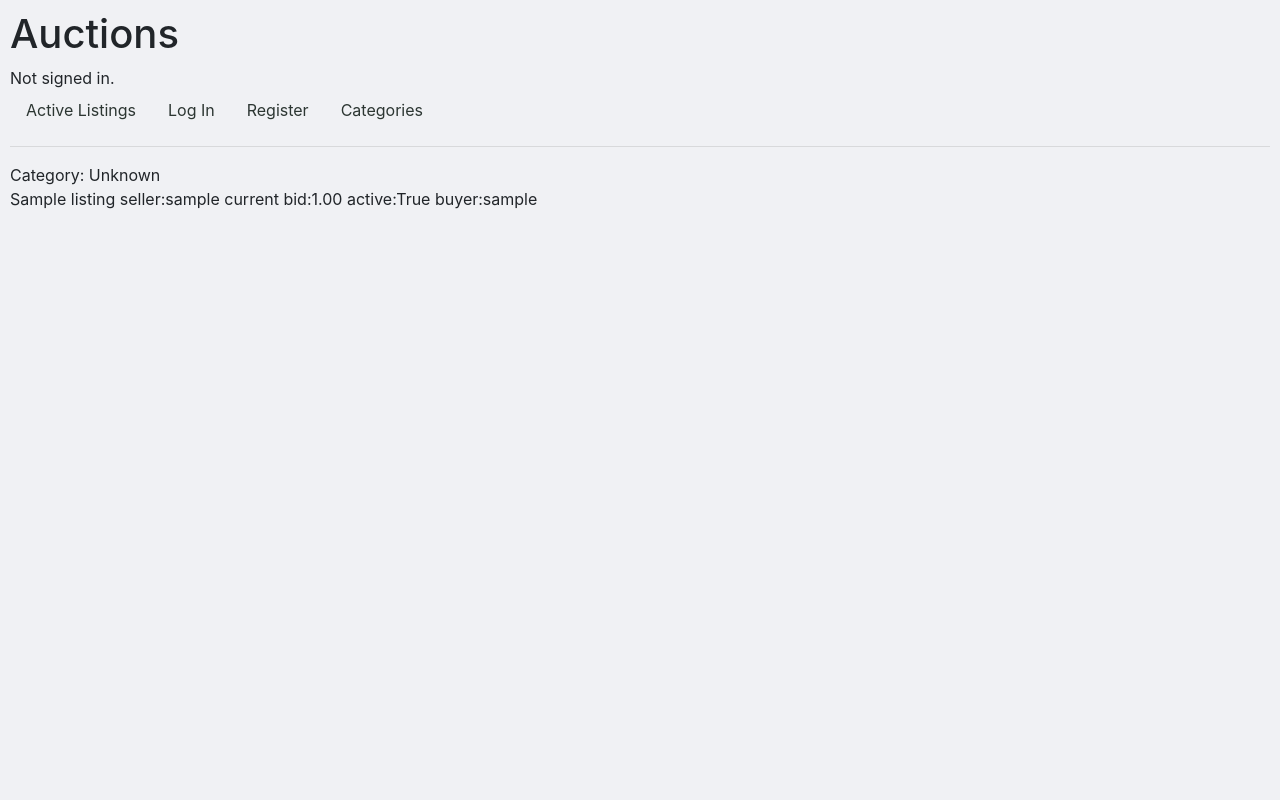
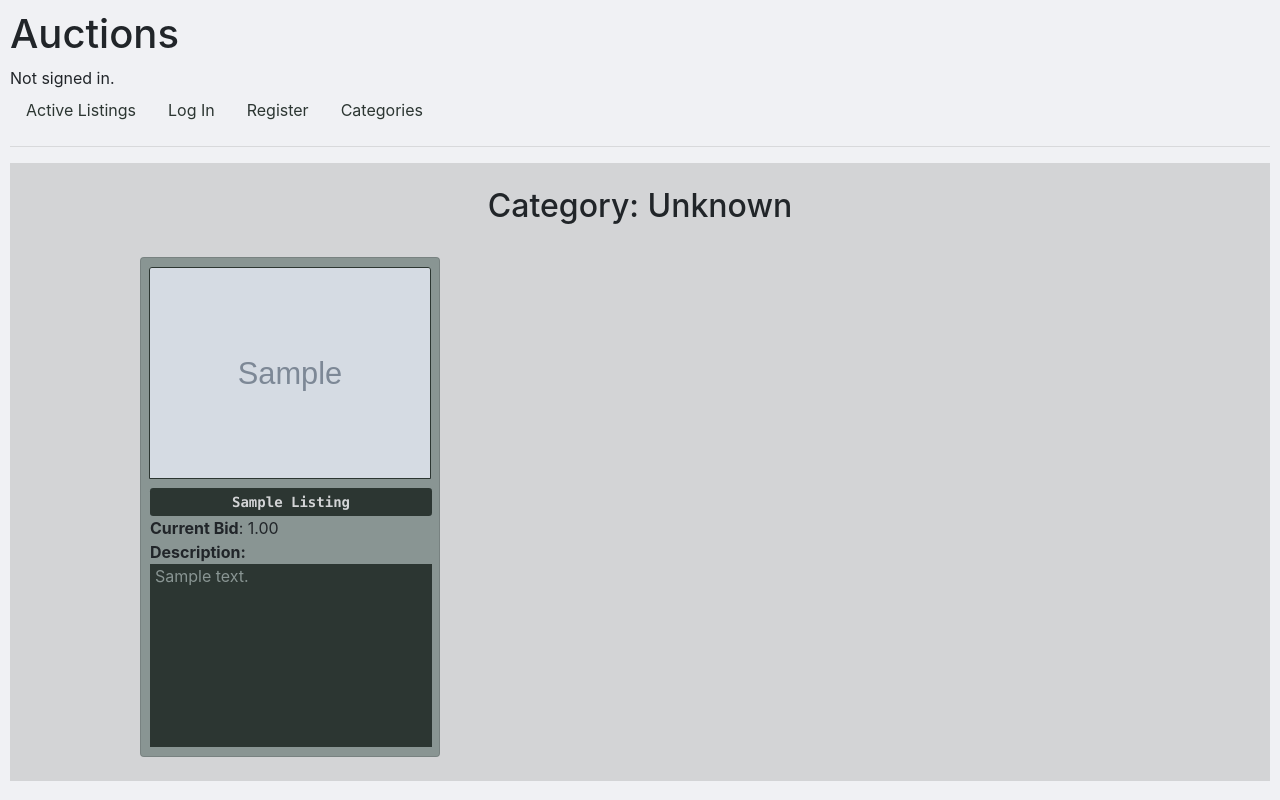
Before and after one commit to boshhy/Commerce, a Django app: page /category/Unknown/ in a window 1280 px wide. Run offline with Django 3.2, Linux system fonts and the light colour scheme; tables that the repository leaves empty hold one stand-in row (values such as "Sample post"); grey boxes marked "Sample" are stand-in pictures; some libraries are stand-ins or nearby versions.

Commit message:
added some styling to category page

```diff
--- a/auctions/templates/auctions/category.html
+++ b/auctions/templates/auctions/category.html
@@ -1,8 +1,35 @@
 {% extends "auctions/layout.html" %}
 
 {% block body %}
-    {% for listing in listings %}
-    Category: {{ listing.category }}<br>
-        {{ listing }} <br>
-    {% endfor %}
+<div class="center" style="background-color: #d3d4d6;"> <br>
+    <h2 style="text-align: center;">Category: {{ category }} </h2>
+    <br>
+    <div class="container-fluid">
+        <div class="row" style="margin-left: 100px; margin-right: 0px;"">
+            {% for listing in listings %}
+            <div class="center">
+            <div class="col-xl-3 center">
+                <div class="card center" style="width:300px; height: 500px; background-color: #899593;">
+                    {% if listing.imageURL %}
+                        <a href="{% url 'listing' listing.id %}"><img class="image_listing card-img-top"  style="max-height: 282px; max-width: 282px; width: auto; height: auto; border: 1px solid #2c3632;" src="{{ listing.imageURL }}" alt="No Image"> </a>
+                    {% endif %}
+                    <kbd class="center" style="width: 282px; text-align: center; margin-left: 9px; margin-right: 9px; background-color: #2c3632;">
+                        <b style="text-align: center; text-transform: capitalize;"><a href="{% url 'listing' listing.id %}" style="margin-left: 9px; margin-right: 9px; color: #d3d4d6;"> {{ listing.title }} </a></b>
+                    </kbd>
+                        <div style="margin-left: 9px;">
+                            <b>Current Bid</b>: {{ listing.current_bid }} <br>
+                        </div>
+                        <b style="margin-left: 9px;">Description:</b>
+                        <div style="margin: 9px; margin-top: 0px; background-color:#2c3632; color: #899593; width: 282px; height: 100%; ">
+                            <div style="margin-left: 5px; margin-right: 5px;">
+                                {{ listing.description.capitalize }}
+                            </div>
+                        </div>
+                </div><br>
+            </div>
+            </div>
+            {% endfor %}
+        </div>
+    </div>
+</div>
 {% endblock %}
--- a/auctions/views.py
+++ b/auctions/views.py
@@ -251,6 +251,7 @@ def category(request, category):
     listings = Listings.objects.filter(category__name=category)
     if listings:
         return render(request, "auctions/category.html", {
+            "category": category,
             "listings": listings,
         })
 
```
